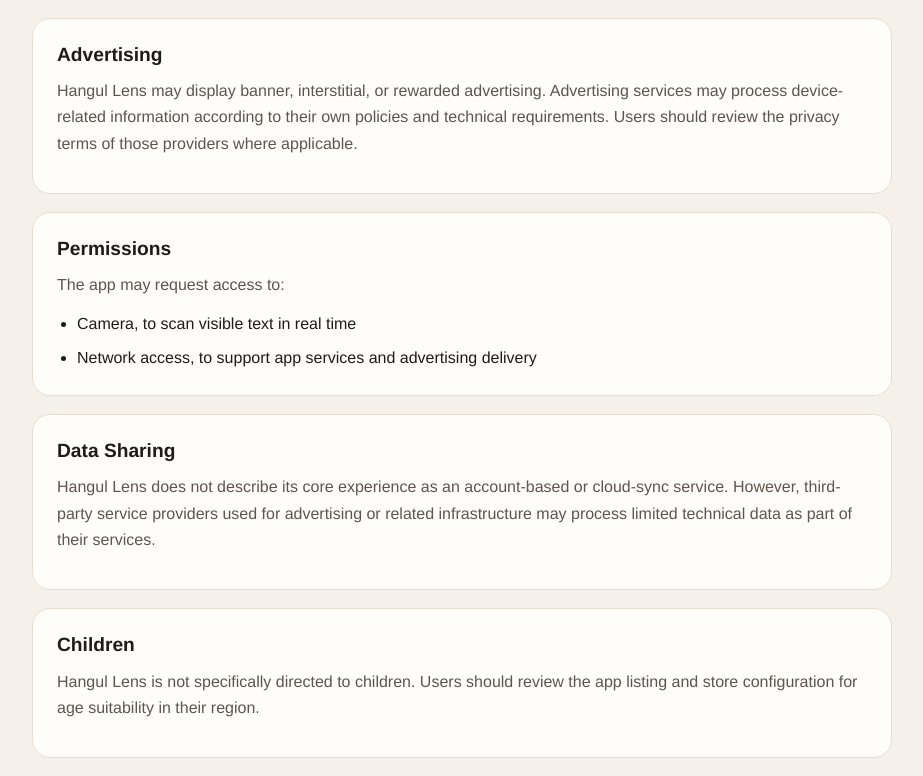
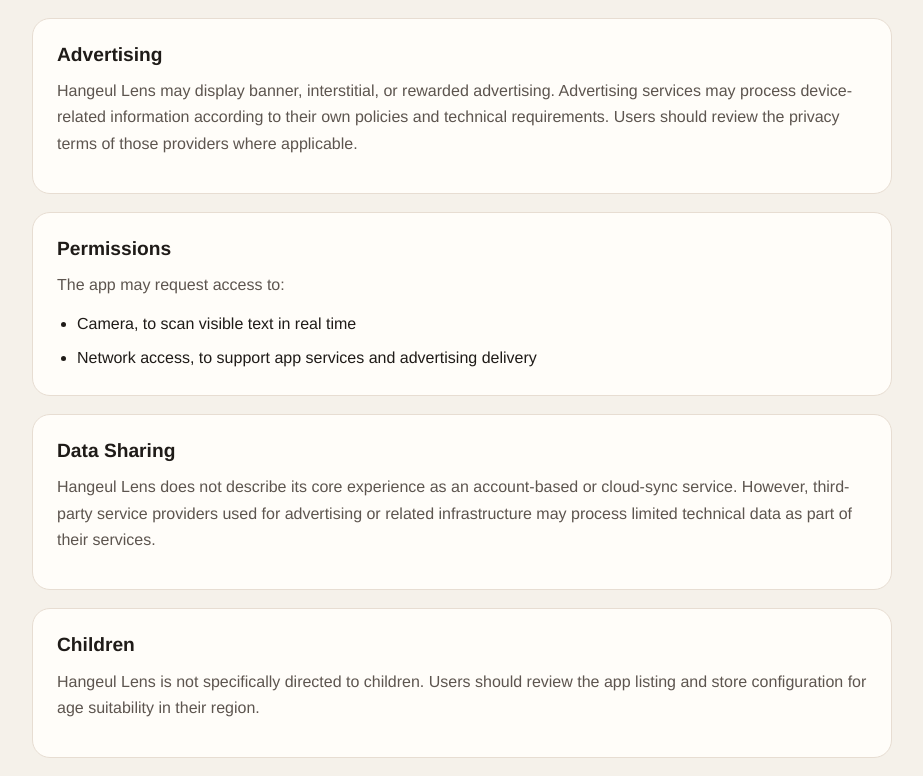
Before and after one commit to changok89/changok89.github.io, a Jekyll site: the page hangeullens_privacy-policy.html, which Jekyll copies as it is, in a window 1280 px wide and 1400 px high, scrolled down 838 px. Shown: the part 260-1036 px from the top of the window, without its empty margins (178-1101 px from the left). Built offline with Jekyll 4.4.1, drawn with Linux system fonts in a browser that asks for light colours; some of the changed text lies outside the part shown.

Commit message:
feat: fix typo

```diff
--- a/hangullens_privacy-policy.html
+++ b/hangeullens_privacy-policy.html
@@ -3,8 +3,8 @@
 <head>
     <meta charset="utf-8">
     <meta name="viewport" content="width=device-width, initial-scale=1">
-    <title>Hangul Lens - Privacy Policy</title>
-    <meta name="description" content="Privacy Policy for Hangul Lens.">
+    <title>Hangeul Lens - Privacy Policy</title>
+    <meta name="description" content="Privacy Policy for Hangeul Lens.">
     <style>
         :root {
             color-scheme: light;
@@ -82,15 +82,15 @@
 <body>
 <main>
     <section>
-        <div class="eyebrow">Hangul Lens</div>
+        <div class="eyebrow">Hangeul Lens</div>
         <h1>Privacy Policy</h1>
         <p>Effective date: March 14, 2026</p>
-        <p>This Privacy Policy explains how Hangul Lens handles information when you use the app.</p>
+        <p>This Privacy Policy explains how Hangeul Lens handles information when you use the app.</p>
     </section>
 
     <section>
         <h2>Overview</h2>
-        <p>Hangul Lens is designed to help users read and translate Korean text. The product direction is privacy-first and aims to limit retained data to what is necessary for core app features.</p>
+        <p>Hangeul Lens is designed to help users read and translate Korean text. The product direction is privacy-first and aims to limit retained data to what is necessary for core app features.</p>
     </section>
 
     <section>
@@ -120,7 +120,7 @@
 
     <section>
         <h2>Advertising</h2>
-        <p>Hangul Lens may display banner, interstitial, or rewarded advertising. Advertising services may process device-related information according to their own policies and technical requirements. Users should review the privacy terms of those providers where applicable.</p>
+        <p>Hangeul Lens may display banner, interstitial, or rewarded advertising. Advertising services may process device-related information according to their own policies and technical requirements. Users should review the privacy terms of those providers where applicable.</p>
     </section>
 
     <section>
@@ -134,12 +134,12 @@
 
     <section>
         <h2>Data Sharing</h2>
-        <p>Hangul Lens does not describe its core experience as an account-based or cloud-sync service. However, third-party service providers used for advertising or related infrastructure may process limited technical data as part of their services.</p>
+        <p>Hangeul Lens does not describe its core experience as an account-based or cloud-sync service. However, third-party service providers used for advertising or related infrastructure may process limited technical data as part of their services.</p>
     </section>
 
     <section>
         <h2>Children</h2>
-        <p>Hangul Lens is not specifically directed to children. Users should review the app listing and store configuration for age suitability in their region.</p>
+        <p>Hangeul Lens is not specifically directed to children. Users should review the app listing and store configuration for age suitability in their region.</p>
     </section>
 
     <section>
```
Also changed, not shown: hangeullens_marketing.html (renamed from hangullens_marketing.html, +5 -5 lines), hangeullens_support.html (renamed from hangullens_support.html, +6 -6 lines).
